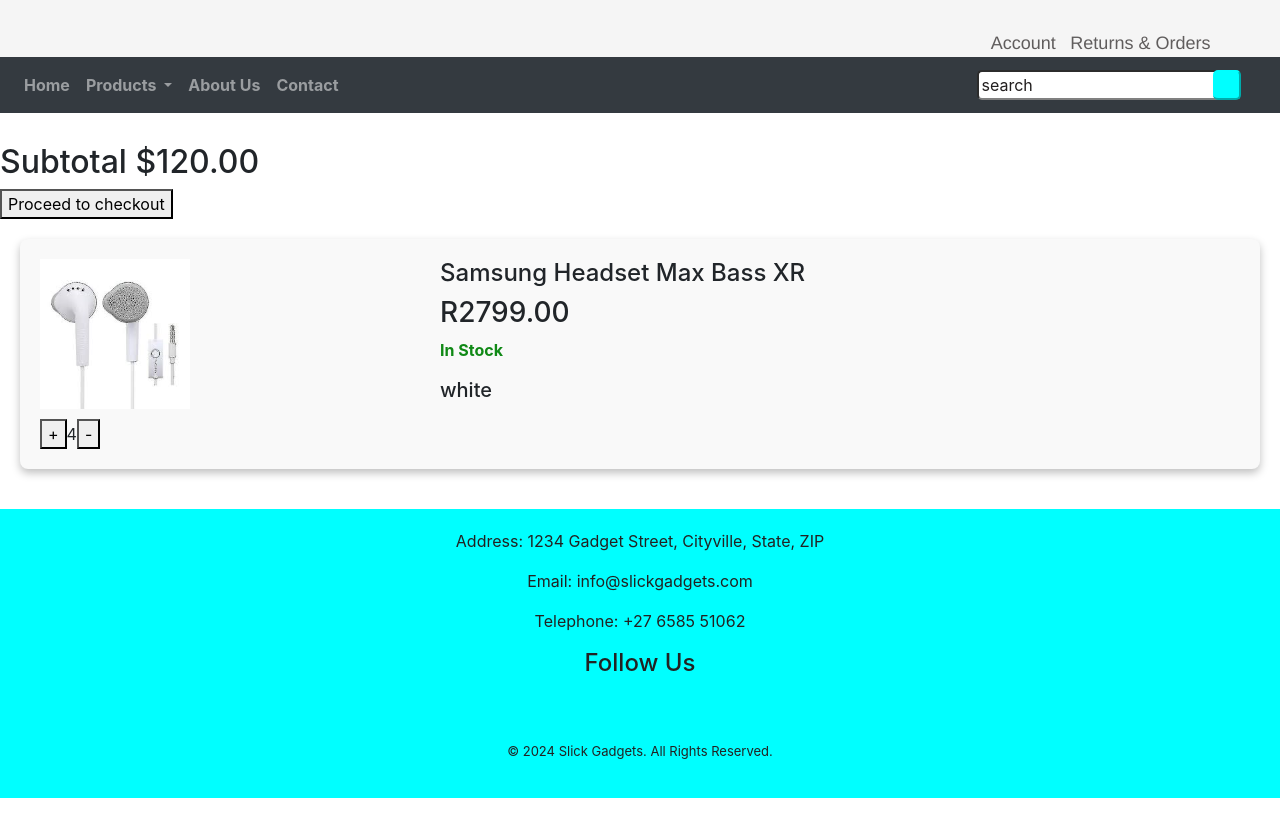
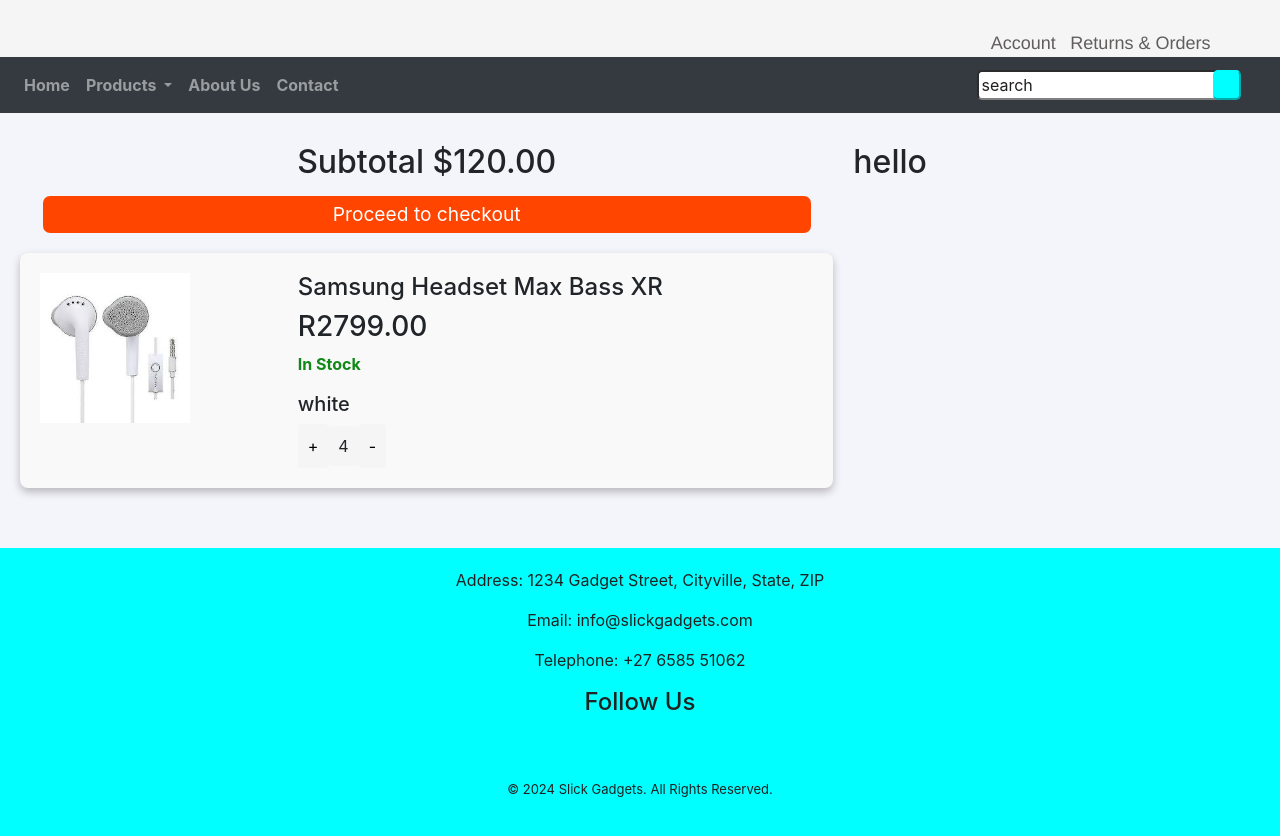
Before and after one commit to KayDrew/gadget-store, a Node server app: page /cart in a window 1280 px wide. Before the commit the page ends 798 px from the top, so only its background shows below. Run offline with Node 20, Linux system fonts and the light colour scheme; some libraries are stand-ins or nearby versions; some web fonts are replaced.

Commit message:
styled cart

```diff
--- a/public/css/style.css
+++ b/public/css/style.css
@@ -281,6 +281,9 @@
         }
 
         .cart{
+
+            display: grid;
+            grid-template-columns: 2fr 1fr;
         }
 
         .cartItems{
@@ -292,4 +295,24 @@
     background-color: rgb(249, 249, 249);
     display: grid;
     grid-template-columns: 1fr 2fr;
+
         }
+
+        #checkout{
+            background-color: orangered;
+            border: none;
+            color: white;
+            border-radius: 7px;
+            width: 90%;
+            padding: 4px;
+            margin-left: 5%;
+            font-size: larger;
+        }
+
+        .cartBtn, .cartSpan{
+            padding: 10px;
+            border-radius: 4px;
+            background-color: whitesmoke;
+            border: none;
+
+        }
--- a/views/cart.handlebars
+++ b/views/cart.handlebars
@@ -1,27 +1,38 @@
 <head>
     <title>Cart</title>
 </head>
-<body>
 
-        <h2>Subtotal <span>$120.00</span></h2>
-       <form action="/checkout" method="get"> <button type="submit">Proceed to checkout</button></form>
+<body style="background-color: rgb(244, 244, 251)">
+<div  class="cart">
 
+    <div>
+
+        <h2 style="text-align: center;margin-bottom:15px">Subtotal <span>$120.00</span></h2>
+        <form action="/checkout" method="get"> <button type="submit" id="checkout">Proceed to checkout</button></form>
    <div class="cartItems">
             {{#each cartItems}}
             <div>
-        <img src={{this.image}} alt="product iamge"/>
-        <form>
-        <button type="submit">+</button><span>{{this.qty}}</span><button type="submit">-</button>
-        </form>
+                <img src={{this.image}} alt="product iamge" />
             </div>
+
             <div>
                 <h4>{{this.productName}}</h4>
                 <h3>{{this.price}}</h3>
                 <p class="instock">{{this.instock}}</p>
                 <h5>{{this.color}}</h5>
+                   <form>
+                    <button type="submit" class="cartBtn">+</button><span class="cartSpan">{{this.qty}}</span><button type="submit"  class="cartBtn">-</button>
+                </form>
+            </div>
+
 
             {{/each}}
         </div>
+
     </div>
 
-</body>
+    <div class="cartSimilar">
+        <h2>hello</h2>
+    </div>
+
+</div></body>
```
Lines whose indentation alone changed are shown as unchanged.
